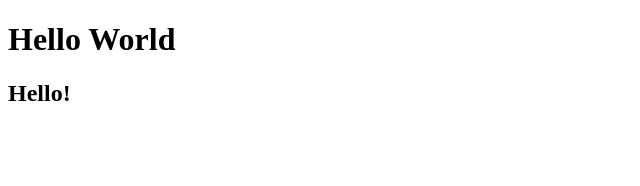
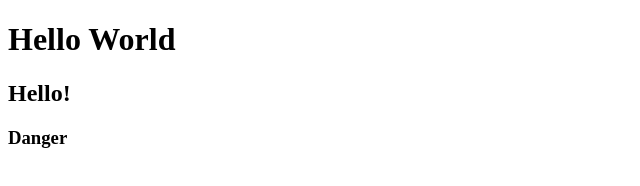
Before and after one commit to Kypiton/project_test, a plain HTML site: page index.html in a window 1280 px wide. Shown: the full height of the page, 0-640 px from the left. Drawn offline with Linux system fonts and the light colour scheme.

Commit message:
index.html mod

```diff
--- a/index.html
+++ b/index.html
@@ -8,5 +8,6 @@
 <body>
     <h1>Hello World</h1>
     <h2>Hello!</h2>
+    <h3>Danger</h3>
 </body>
 </html>
```
